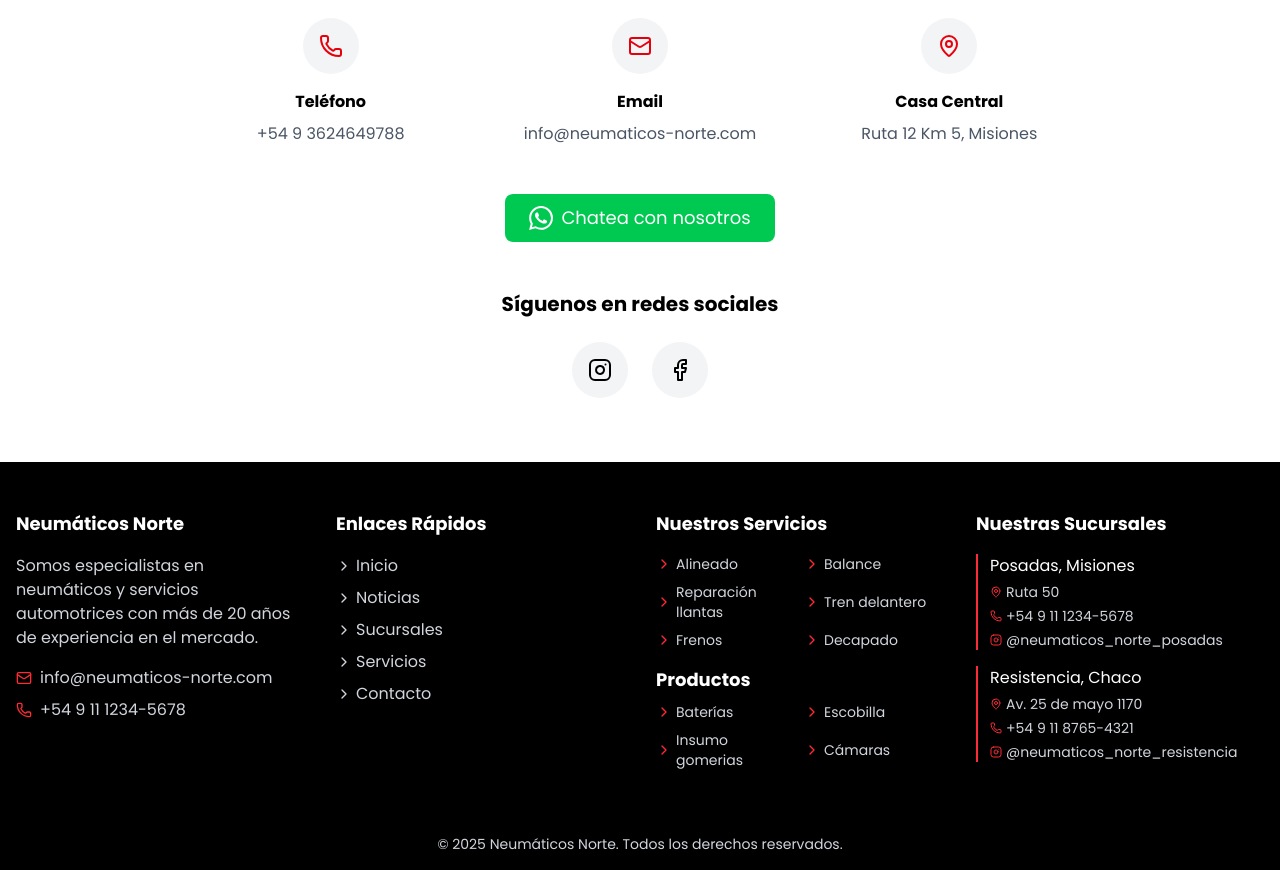
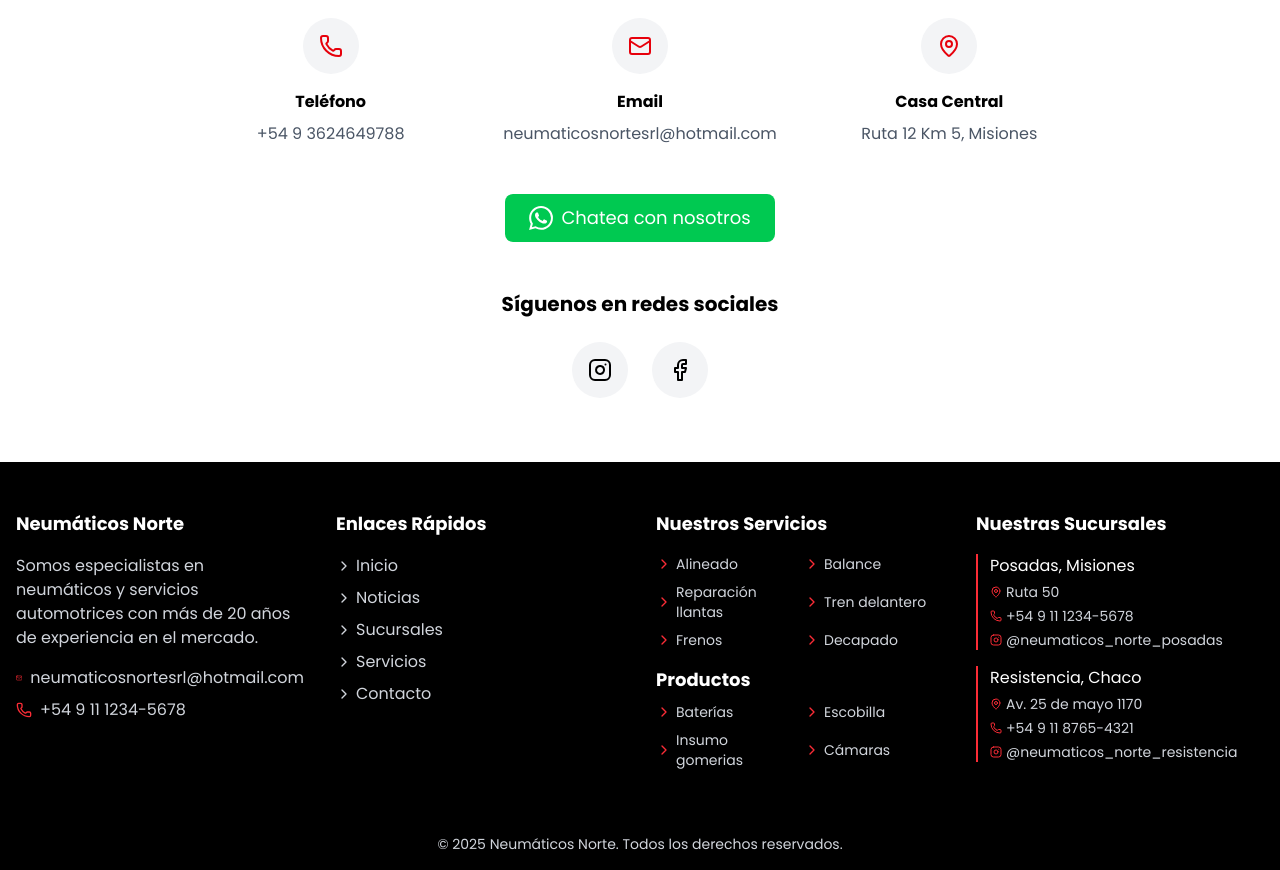
Before and after one commit to deniseurbanija/neumaticos-norte, a Next.js app: page / in a window 1280 px wide. Shown: the part 2700-3570 px from the top of the page. Built offline with nearby package versions, Linux system fonts and the light colour scheme.

Commit message:
minor fixes

```diff
--- a/app/page.tsx
+++ b/app/page.tsx
@@ -1,6 +1,6 @@
 import HeroSection from "@/components/hero-section";
-import MisionValores from "@/components/mision-valores";
-import Sucursales from "@/components/sucursales";
+import MisionValores from "@/components/mision-section";
+import Sucursales from "@/components/badge-section";
 import NavBar from "@/components/nav-bar";
 import Footer from "@/components/footer";
 import ContactSection from "@/components/contact-section";
--- a/components/sucursales.tsx
+++ b/components/badge-section.tsx
@@ -7,7 +7,7 @@ import { branches } from "@/data/branch-data";
 
 export default function Sucursales() {
   return (
-    <div className="bg-gray-100 py-24">
+    <div className="bg-gray-100 py-24" id="sucursales">
       <div className="container mx-auto px-4">
         <h2 className="text-3xl md:text-4xl font-bold text-center mb-12 relative">
           <span className="relative z-10">NUESTRAS SUCURSALES</span>
--- a/components/contact-section.tsx
+++ b/components/contact-section.tsx
@@ -33,7 +33,7 @@ export default function ContactSection() {
                 <Mail className="h-6 w-6 text-red-600" />
               </div>
               <h3 className="font-semibold mb-2">Email</h3>
-              <p className="text-gray-600">info@neumaticos-norte.com</p>
+              <p className="text-gray-600">neumaticosnortesrl@hotmail.com</p>
             </div>
 
             <div className="flex flex-col items-center text-center">
--- a/components/footer.tsx
+++ b/components/footer.tsx
@@ -55,7 +55,7 @@ export default function Footer() {
             </p>
             <div className="flex items-center gap-2 mb-2">
               <Mail className="h-4 w-4 text-red-500" />
-              <span>info@neumaticos-norte.com</span>
+              <span>neumaticosnortesrl@hotmail.com</span>
             </div>
             <div className="flex items-center gap-2">
               <Phone className="h-4 w-4 text-red-500" />
--- a/components/services-section.tsx
+++ b/components/services-section.tsx
@@ -38,7 +38,7 @@ export default function ServicesSection() {
   ];
 
   return (
-    <div className="py-16" id="#servicios">
+    <div className="py-16" id="servicios">
       <div className="container mx-auto px-4">
         <h2 className="text-3xl md:text-4xl font-bold text-center mb-12 relative">
           <span className="relative z-10">SERVICIOS</span>
```
Also changed, not shown: components/mision-section.tsx (renamed from components/mision-valores.tsx).
